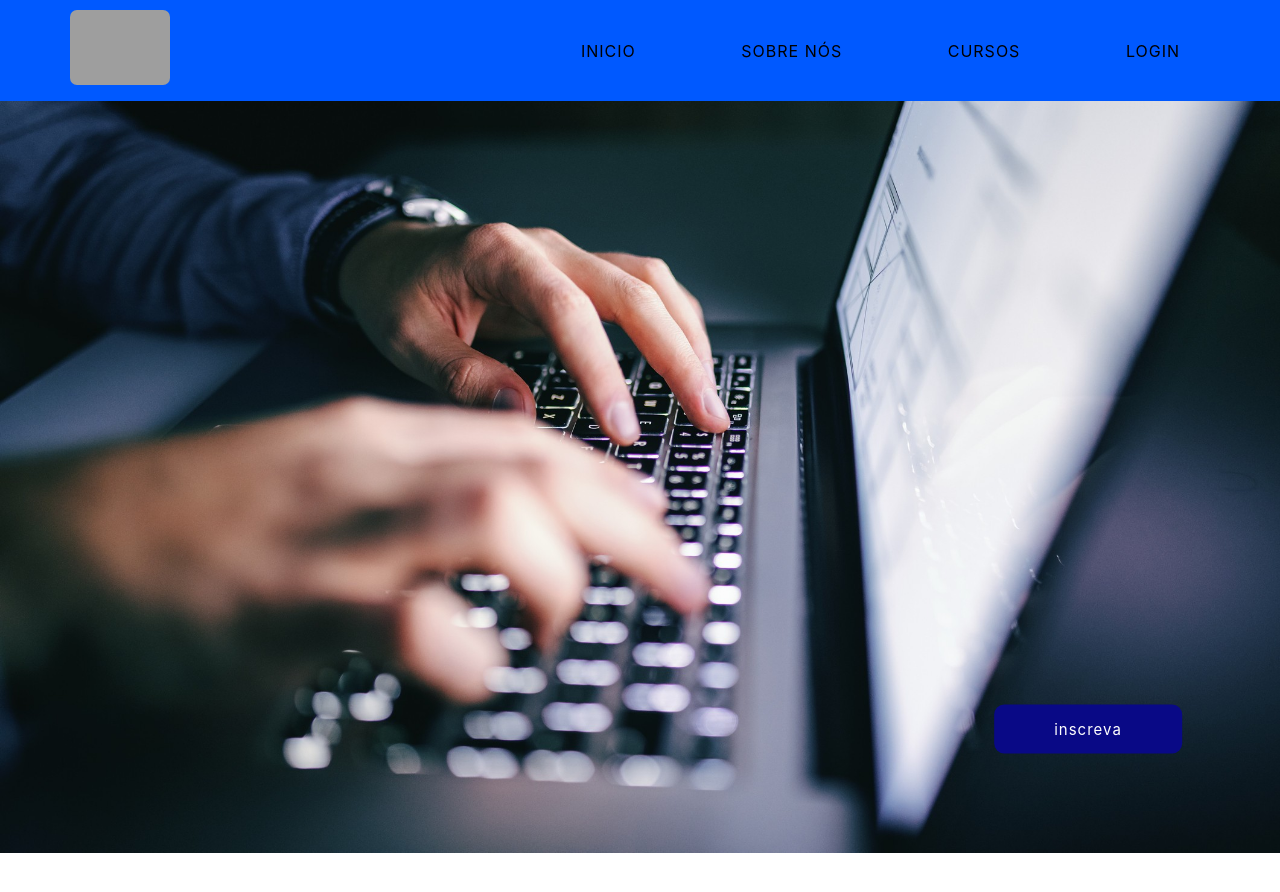
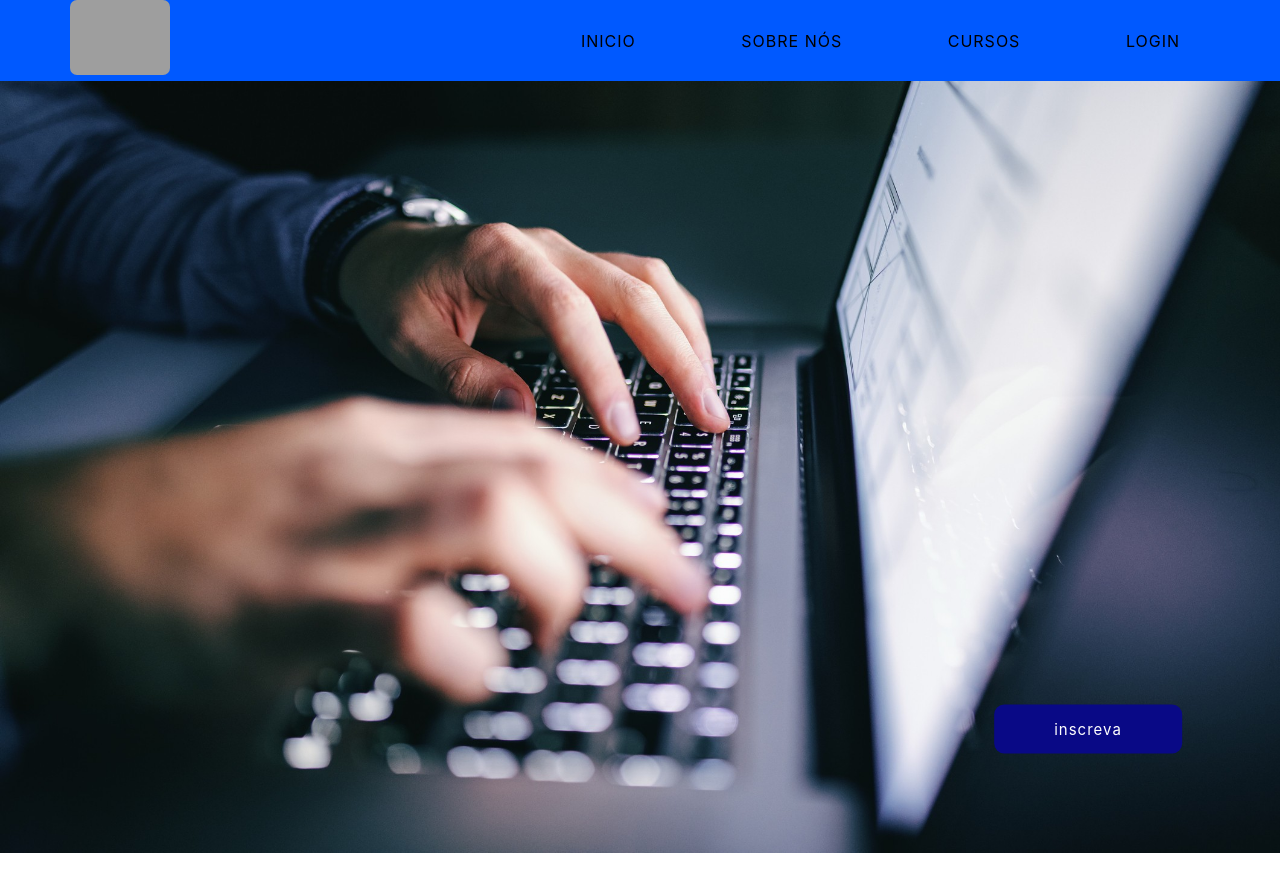
Before and after one commit to em11062007/page-escolhidos, a plain HTML site: page index.html in a window 1280 px wide. Shown: the top 892 px of the page. Drawn offline with Linux system fonts and the light colour scheme; files that its build step writes are made by us from their sources; grey boxes are pictures that could not be loaded.

Commit message:
Update style.css

```diff
--- a/style.css
+++ b/style.css
@@ -13,7 +13,7 @@ header {
    color: rgb(255, 255, 255);
 
 
-   padding: 10px 0;
+  /* padding: 10px 0; */
 
 
    position: fixed;
```
